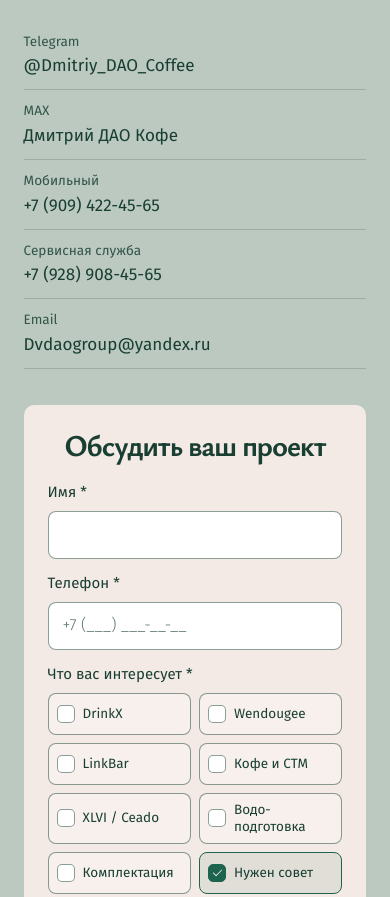
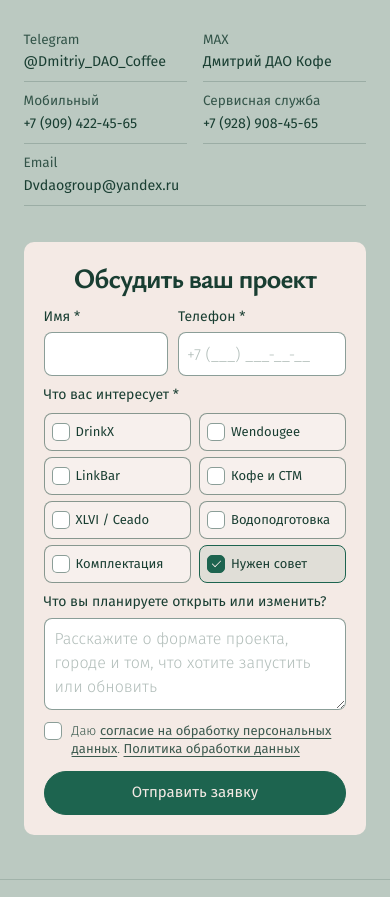
Before and after one commit to rmnemts-off/dao-coffee-landing, a website: page site/index.html in a window 390 px wide. Shown: the part 8476-9373 px from the top of the page. Drawn offline with Linux system fonts and the light colour scheme.

Commit message:
Сделать мобильную форму и контакты компактнее

```diff
--- a/site/styles/design.css
+++ b/site/styles/design.css
@@ -404,7 +404,7 @@ a:hover>.trail-link::after,a:focus-visible>.trail-link::after,
 .form-fields label,.product-field legend{font-size:var(--fs-label);font-weight:400;line-height:1.4}
 .form-fields label{display:block;min-width:0}
 .contact-form input:not([type=checkbox]):not([type=hidden]),.contact-form textarea{display:block;width:100%;margin-top:8px;padding:12px 16px;min-height:clamp(52px,3rem + .4vw,60px);background:var(--white);color:var(--ink);border:1px solid var(--field-border);border-radius:var(--radius-field);font-size:max(16px,var(--fs-body));font-weight:400;outline:none;transition:border-color var(--duration-fast),box-shadow var(--duration-fast)}
-.contact-form input::placeholder,.contact-form textarea::placeholder{color:var(--text-muted);opacity:.85;font-weight:300}
+.contact-form input::placeholder,.contact-form textarea::placeholder{color:rgb(25 62 50 / .34);opacity:1;font-weight:300}
 .contact-form input:not([type=checkbox]):not([type=hidden]):hover,.contact-form textarea:hover{border-color:var(--ink)}
 .contact-form input:not([type=checkbox]):focus,.contact-form textarea:focus{border-color:var(--green);box-shadow:0 0 0 3px rgb(29 100 79 / .14)}
 .contact-form textarea{resize:vertical;min-height:120px;line-height:1.5}
@@ -545,7 +545,9 @@ a:hover>.trail-link::after,a:focus-visible>.trail-link::after,
   .model-picture{height:72px}
   .italian-composition{max-width:none;gap:16px}.italian-piece img{height:clamp(14rem,62vw,18rem)}.italian-piece .ceado-grinder{height:clamp(13rem,57vw,16.5rem)}
   .founder-head{grid-template-columns:minmax(0,8.5rem) minmax(0,1fr);align-items:end}
-  .founder-contacts{grid-template-columns:minmax(0,1fr)}
+  .founder-contacts{grid-template-columns:repeat(2,minmax(0,1fr));column-gap:16px}
+  .founder-contacts .contact-channel{padding-block:10px}
+  .founder-contacts .contact-value{font-size:clamp(.875rem,3.65vw,1rem)}
   .contact-form{padding:28px 20px}
   .form-fields{grid-template-columns:minmax(0,1fr)}
   .interest-grid{gap:8px}
@@ -562,6 +564,17 @@ a:hover>.trail-link::after,a:focus-visible>.trail-link::after,
   .project-dialog .contact-form textarea{min-height:92px;height:92px;padding:8px 10px}
   .project-dialog .consent{margin:12px 0;font-size:13px}
   .project-dialog .form-submit{min-height:44px;padding-block:10px}
+  /* The final form uses the same compact rhythm as the modal on phones. */
+  .contact-layout>.contact-form{padding:20px}
+  .contact-layout>.contact-form h3{margin-bottom:14px;font-size:28px;line-height:1.12}
+  .contact-layout>.contact-form .form-fields{grid-template-columns:minmax(0,.85fr) minmax(0,1.15fr);gap:10px}
+  .contact-layout>.contact-form .form-fields label,.contact-layout>.contact-form .product-field legend{font-size:14px;line-height:1.35}
+  .contact-layout>.contact-form input:not([type=checkbox]):not([type=hidden]){min-height:44px;margin-top:6px;padding:10px 8px;font-size:16px}
+  .contact-layout>.contact-form .interest-grid{grid-template-columns:repeat(2,minmax(0,1fr));gap:6px 8px}
+  .contact-layout>.contact-form .form-fields .interest-option{min-height:38px;gap:6px;padding:6px 7px;font-size:13px;line-height:1.3}
+  .contact-layout>.contact-form textarea{min-height:92px;height:92px;margin-top:6px;padding:8px 10px;font-size:16px}
+  .contact-layout>.contact-form .consent{gap:10px;margin:12px 0;padding-top:0;font-size:13px;line-height:1.4}
+  .contact-layout>.contact-form .form-submit{min-height:44px;padding-block:10px}
   .equipment-heading h2{font-size:clamp(1.625rem,7.6vw,2.5rem)}
   .footer-copyright{width:100%;margin-left:0;text-align:left}
 }
@@ -572,6 +585,9 @@ a:hover>.trail-link::after,a:focus-visible>.trail-link::after,
   .project-dialog .dialog-shell{padding:16px}
   .project-dialog .dialog-close{top:12px;right:12px}
   .project-dialog .contact-form h3{font-size:25px}
+  .contact-layout>.contact-form{padding:16px}
+  .contact-layout>.contact-form h3{font-size:25px}
+  .contact-layout>.contact-form .form-fields{grid-template-columns:minmax(0,.7fr) minmax(0,1.3fr)}
   .founder-head{grid-template-columns:minmax(0,1fr)}
   .founder-photo{max-width:12rem}
 }
```
